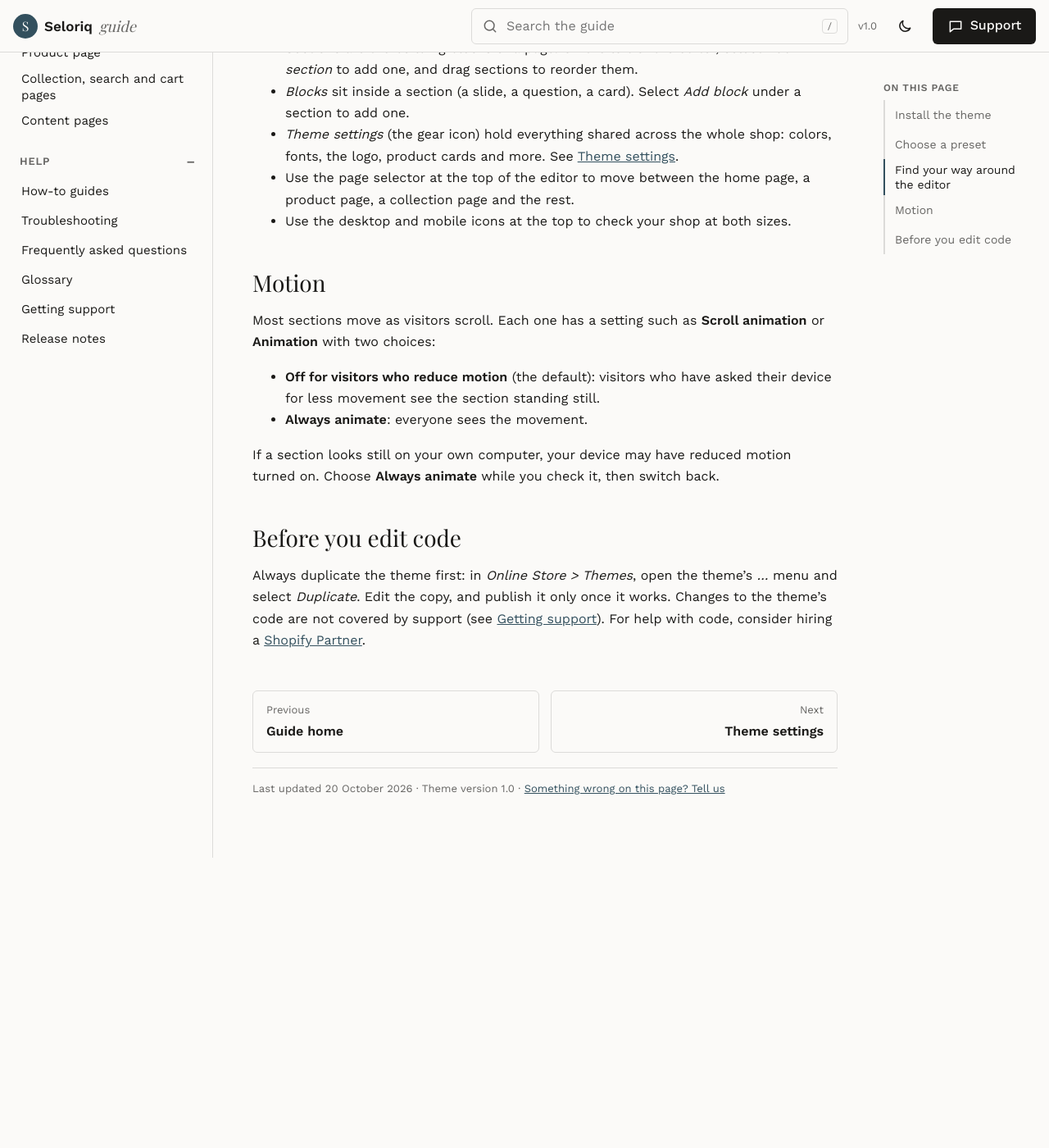
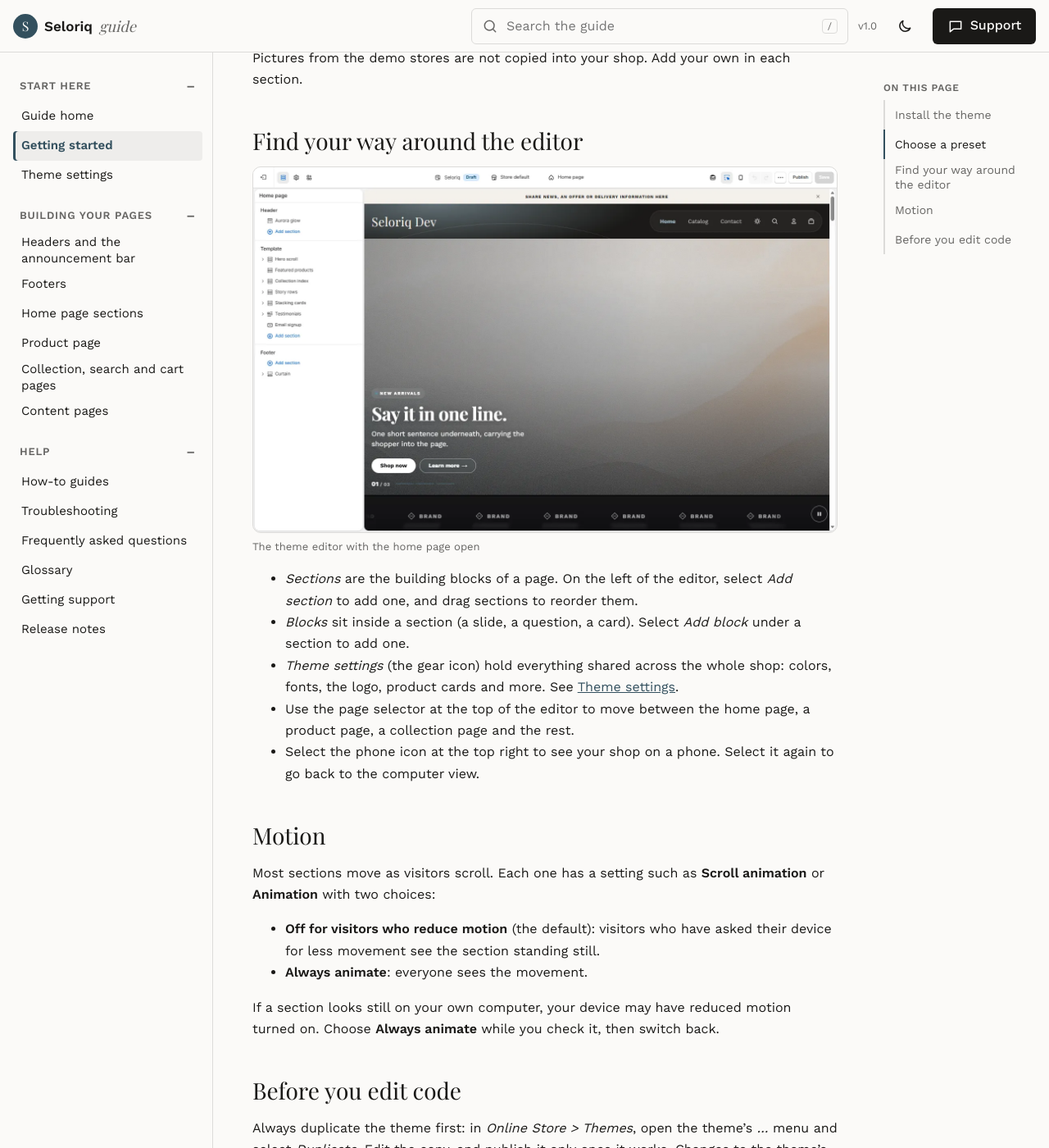
Before and after one commit to farazpawle/theme-guide, a Jekyll site: the page built from getting-started.md, in a window 1280 px wide and 1400 px high, scrolled down 1588 px. Shown: the whole window at 82% size. Built offline with Jekyll 4.4.1, drawn with Linux system fonts in a browser that asks for light colours; some web fonts are replaced; before the commit the page ends 2634 px from its top, so only the background shows below that; some of the changed text lies outside the part shown.

Commit message:
Getting started: theme library and editor tour pictures; phone icon wording

```diff
--- a/getting-started.md
+++ b/getting-started.md
@@ -14,6 +14,13 @@ updated: 2026-10-20
    unpublished theme, so your live store does not change.
 4. Select *Edit theme* to open the theme editor and set it up.
 5. When you are happy with it, select *Publish*.
+
+<div class="pair">
+  <figure class="shot shot--desktop">
+    <img src="{{ '/assets/images/settings/admin-theme-library-desktop-light.webp' | relative_url }}" alt="The theme library in Online Store > Themes, with Seloriq listed under Draft themes and its Publish and Edit theme buttons" width="890" height="142" loading="lazy">
+    <figcaption>{{ site.theme_name }} in your theme library, not yet published</figcaption>
+  </figure>
+</div>
 
 ## Choose a preset
 
@@ -33,6 +40,13 @@ in each section.
 
 ## Find your way around the editor
 
+<div class="pair">
+  <figure class="shot shot--desktop">
+    <img src="{{ '/assets/images/settings/editor-tour-desktop-light.webp' | relative_url }}" alt="The theme editor with the home page open: the sections list with Add section on the left, the page selector at the top, the phone icon at the top right and the shop preview on the right" width="1440" height="900" loading="lazy">
+    <figcaption>The theme editor with the home page open</figcaption>
+  </figure>
+</div>
+
 - *Sections* are the building blocks of a page. On the left of the
   editor, select *Add section* to add one, and drag sections to reorder them.
 - *Blocks* sit inside a section (a slide, a question, a card). Select
@@ -42,8 +56,8 @@ in each section.
   [Theme settings](theme-settings.md).
 - Use the page selector at the top of the editor to move between the home
   page, a product page, a collection page and the rest.
-- Use the desktop and mobile icons at the top to check your shop at both
-  sizes.
+- Select the phone icon at the top right to see your shop on a phone.
+  Select it again to go back to the computer view.
 
 ## Motion
 
```
Also changed, not shown: assets/images/settings/admin-theme-library-desktop-light.webp (added), assets/images/settings/editor-tour-desktop-light.webp (added).
